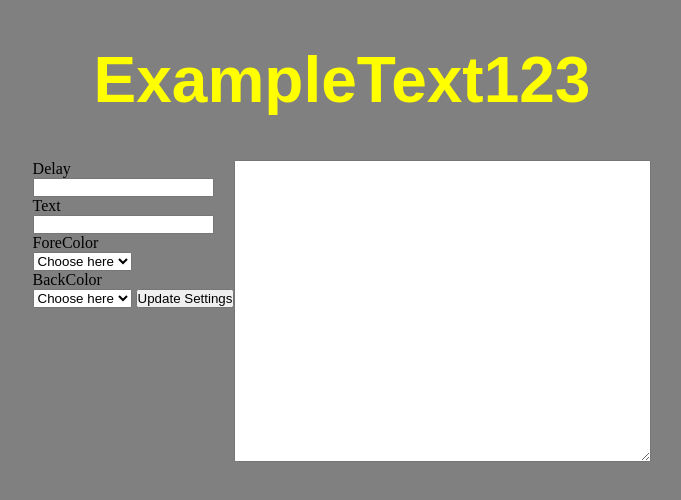
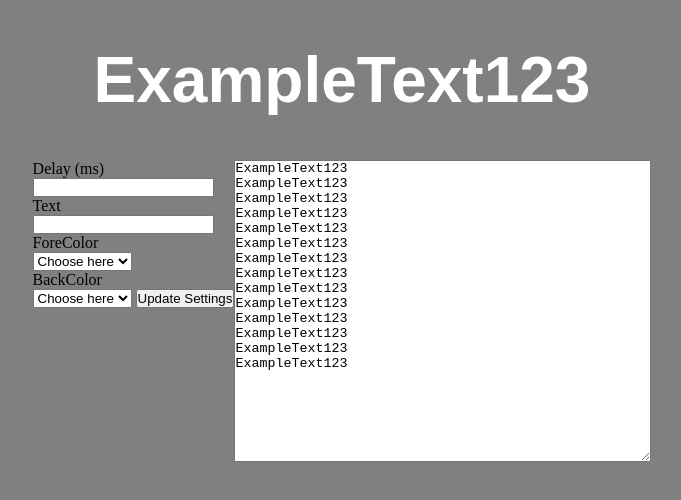
Before and after one commit to Paul42812/Tabgenerator, a plain HTML site: page index.html in a window 1280 px wide. Both pictures are taken after a click on the button "Update Settings". Shown: the whole page, without its empty margins (298-979 px from the left). Drawn offline with Linux system fonts and the light colour scheme.

Commit message:
implemented bgcolor

```diff
--- a/index.html
+++ b/index.html
@@ -4,7 +4,7 @@
 <head>
     <meta charset="UTF-8">
     <meta name="viewport" content="width=device-width, initial-scale=1.0">
-    <title>Document</title>
+    <title>Tab generator</title>
 
     <link rel="stylesheet" href="style.css" />
 </head>
@@ -16,7 +16,7 @@
 
     <div class="wrapper">
         <form class="mc-form">
-        <p class="delaylabel margintop">Delay</p>
+            <p class="delaylabel margintop">Delay (ms)</p>
             <input class="textbox" type="text" id="speed">
             <p class="textlabel margintop">Text</p>
             <input class="textbox" type="text" id="text">
@@ -64,14 +64,6 @@
         </form>
         <textarea id="textfield" name="textfield" rows="20" cols="50"></textarea>
     </div>
-    <!--
-    <form>
-        <label for="fname">First name:</label><br>
-        <input type="text" id="fname" name="fname" value="John"><br>
-        <label for="lname">Last name:</label><br>
-        <input type="text" id="lname" name="lname" value="Doe">
-    </form>
-    -->
 </body>
 
 </html>
--- a/index.js
+++ b/index.js
@@ -1,177 +1,92 @@
+var char = 0;
 const text = document.querySelector(".titlec");
+text.textContent = "";
+var timer;
+
+var delay = 1000;
 var strText = "ExampleText123";
+var fg = "blue";
+var bg = "dark_gray";
+
 var splitText = strText.split("");
 
-text.textContent = "";
+function update() {
+    splitText = strText.split("");
+    text.textContent = "";
+    for (let i = 0; i < splitText.length; i++) {
+        text.innerHTML += "<span>" + splitText[i] + "</span>"
+    }
+    char = 0;
 
-for (let i = 0; i < splitText.length; i++) {
-    text.innerHTML += "<span>" + splitText[i] + "</span>"
+    var t = document.querySelectorAll('span');
+    for (let c = 0; c < t.length; c++) {
+        try {
+            t[c].classList.add(bg)
+        } catch {}
+    }
+
+    clearInterval(timer)
+    timer = setInterval(onTick, delay)
 }
 
-let char = 0;
-var timer;
-timer = setInterval(onTick, 500);
+update();
 
 function onTick() {
     if (char < splitText.length) {
         const span = text.querySelectorAll('span')[char];
 
-        var e = document.getElementById("fgcolors");
-        var strUser = e.options[e.selectedIndex].value;
-
-        if (String(strUser) == '&0') {
-            console.log(strUser)
-            span.classList.add('black');
-        }
-
-        if (String(strUser) == '&1') {
-            console.log(strUser)
-            span.classList.add('dark_blue');
-        }
-
-        if (String(strUser) == '&2') {
-            console.log(strUser)
-            span.classList.add('dark_green');
-        }
-
-        if (String(strUser) == '&3') {
-            console.log(strUser)
-            span.classList.add('dark_aqua');
-        }
-
-        if (String(strUser) == '&4') {
-            console.log(strUser)
-            span.classList.add('dark_red');
-        }
-
-        if (String(strUser) == '&5') {
-            console.log(strUser)
-            span.classList.add('dark_purple');
-        }
-
-        if (String(strUser) == '&6') {
-            console.log(strUser)
-            span.classList.add('gold');
-        }
-
-        if (String(strUser) == '&7') {
-            console.log(strUser)
-            span.classList.add('gray');
-        }
-
-        if (String(strUser) == '&8') {
-            console.log(strUser)
-            span.classList.add('dark_gray');
-        }
-
-        if (String(strUser) == '&9') {
-            console.log(strUser)
-            span.classList.add('blue');
-        }
-
-        if (String(strUser) == '&a') {
-            console.log(strUser)
-            span.classList.add('green');
-        }
-
-        if (String(strUser) == '&b') {
-            console.log(strUser)
-            span.classList.add('aqua');
-        }
-
-        if (String(strUser) == '&c') {
-            console.log(strUser)
-            span.classList.add('red');
-        }
-
-        if (String(strUser) == '&d') {
-            console.log(strUser)
-            span.classList.add('light_purple');
-        }
-
-        if (String(strUser) == '&e') {
-            console.log(strUser)
-            span.classList.add('yellow');
-        }
-
-        if (String(strUser) == '&f') {
-            console.log(strUser)
-            span.classList.add('white');
-        }
-
-
+        span.classList.add(fg);
+        try {
+            span.classList.remove(bg);
+        } catch {}
     }
     if (char > 0) {
         const spanafter = text.querySelectorAll('span')[char - 1];
-        spanafter.classList.remove('orange');
-        spanafter.classList.remove('black');
-        spanafter.classList.remove('dark_blue');
-        spanafter.classList.remove('dark_green');
-        spanafter.classList.remove('dark_aqua');
-        spanafter.classList.remove('dark_red');
-        spanafter.classList.remove('dark_purple');
-        spanafter.classList.remove('gold');
-        spanafter.classList.remove('gray');
-        spanafter.classList.remove('dark_aqua');
-        spanafter.classList.remove('dark_gray');
-        spanafter.classList.remove('green');
-        spanafter.classList.remove('blue');
-        spanafter.classList.remove('aqua');
-        spanafter.classList.remove('red');
-        spanafter.classList.remove('light_purple');
-        spanafter.classList.remove('yellow')
-        spanafter.classList.remove('white')
+
+        spanafter.classList.remove(fg);
+        try {
+            spanafter.classList.add(bg)
+        } catch {}
     }
     char++
-    if (char === splitText.length + 1) {
+    if (char == splitText.length + 1) {
         char = 0;
         return;
     }
-
 }
 
 function updatetext() {
-    var inputVal = document.getElementById('text').value;
-    if (inputVal.length == 0) {
-        inputVal = "ExampleText123"
-        alert('"Text" needs to contain a string')
+    if (document.getElementById("speed").value < 50) {
+        alert('Your delay is too short');
+        delay = 50;
+    } else {
+        delay = document.getElementById("speed").value;
     }
 
-    splitText = (String(inputVal)).split("");
-
-    char = 0;
-    text.innerHTML = "";
-    for (let i = 0; i < splitText.length; i++) {
-        text.innerHTML += "<span>" + splitText[i] + "</span>"
+    if (document.getElementById("text").value.length == 0) {
+        alert('Your text semes empty I`ll set it to "ExampleText123" for you')
+        strText = "ExampleText123";
+    } else {
+        strText = document.getElementById("text").value;
     }
 
-    var inputVal = document.getElementById('speed').value;
-    if (inputVal.length == 0) {
-        inputVal = 500
-        alert('"Delay" needs to contain an intager')
-    }
-    const parsed = parseInt(inputVal, 10);
-    clearInterval(timer);
-    timer = setInterval(onTick, parsed);
-    char = 0;
+    var fgcolors = document.getElementById("fgcolors");
+    var fgcolorsv = fgcolors.options[fgcolors.selectedIndex];
+    fg = fgcolorsv.innerHTML.replace(' ', '_');
+    var a = fgcolorsv = fgcolors.options[fgcolors.selectedIndex].value;
 
-    var e = document.getElementById("fgcolors");
-    var strUser = e.options[e.selectedIndex].value;
-
-    var f = document.getElementById("bgcolors");
-    var strUserr = f.options[e.selectedIndex].value;
+    var bgcolors = document.getElementById("bgcolors");
+    var bgcolorsv = bgcolors.options[bgcolors.selectedIndex];
+    bg = bgcolorsv.innerHTML.replace(' ', '_');
+    var b = bgcolorsv = bgcolors.options[bgcolors.selectedIndex].value;
 
     var s = document.getElementById('textfield')
-    var p = document.getElementById('text')
-    var formtext;
-
-    formtext = p.value;
-    a = strUserr;
-    b = strUser;
 
     s.innerHTML = "";
-    for (var i = 0; i < formtext.length; i++) {
-        s.innerHTML += (a + formtext.substring(0, i) + b + formtext[i] + a + formtext.substring(i + 1, formtext.length))
+    for (var i = 0; i < strText.length; i++) {
+        s.innerHTML += (a + strText.substring(0, i) + b + strText[i] + a + strText.substring(i + 1, strText.length))
         s.innerHTML += "\n"
     }
+
+    update();
 }
--- a/style.css
+++ b/style.css
@@ -7,25 +7,22 @@
 body {
     background: gray;
 }
-.wrapper
-{
-	display:flex;
-	justify-content:center;
+
+.wrapper {
+    display: flex;
+    justify-content: center;
 }
-.mc-form
-{
-	justify-content:center;
+
+.mc-form {
+    justify-content: center;
 }
+
 h1 {
     color: white;
     font-size: 4rem;
     font-family: sans-serif;
     text-align: center;
     line-height: 20vh;
-}
-
-span {
-    color: yellow;
 }
 
 span.black {
```
Lines whose indentation alone changed are shown as unchanged.
